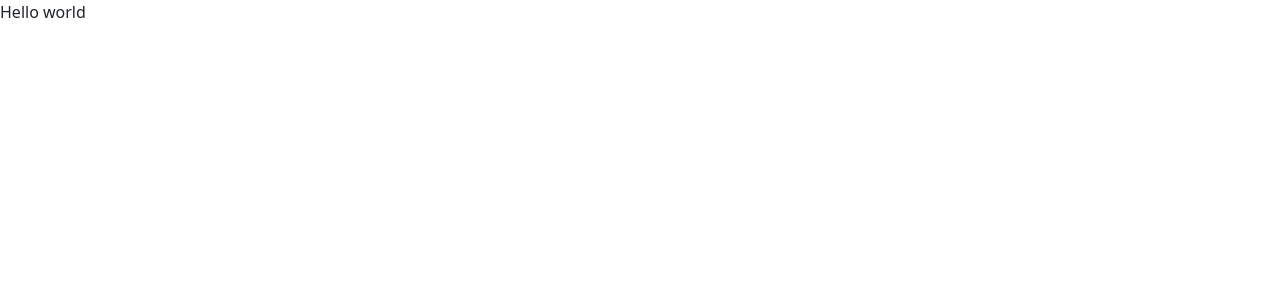
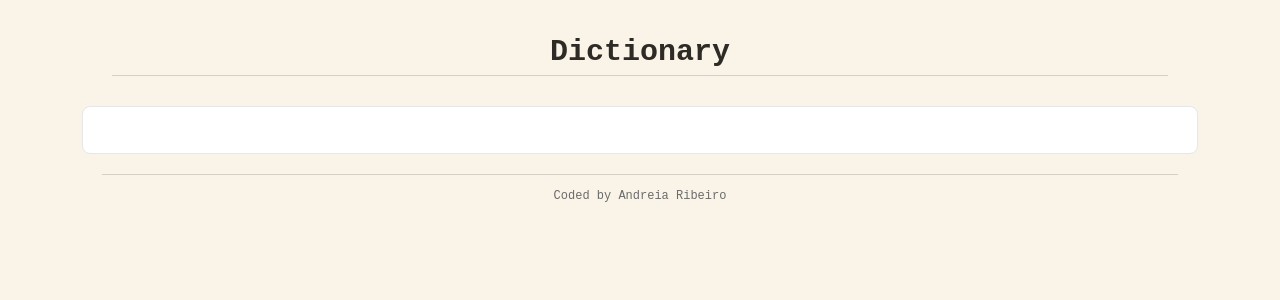
Before and after one commit to andreiapatriciaribeiro88-web/dictionary-project, a React (Create React App) app: page / in a window 1280 px wide. Shown: the top 300 px of the page. Built offline with nearby package versions, Linux system fonts and the light colour scheme.

Commit message:
Added a form element and some css

```diff
--- a/src/App.css
+++ b/src/App.css
@@ -1,3 +1,20 @@
 body {
-  background: white;
+  font-family: monospace;
+  background: #faf4e8;
+  color: #2e2a25;
 }
+.App-header {
+  margin: 30px;
+  text-align: center;
+  font-size: 30px;
+  font-weight: 700;
+  border-bottom: 1px solid #d6cfc4;
+}
+
+footer {
+  margin: 20px;
+  padding: 12px;
+  font-size: 12px;
+  color: #6b6b6b;
+  border-top: 1px solid #d6cfc4;
+}
--- a/src/App.js
+++ b/src/App.js
@@ -1,9 +1,16 @@
 import "./App.css";
+import Dictionary from "./Dictionary";
 
 function App() {
   return (
     <div className="App">
-      <header className="App-header"> Hello world</header>
+      <div className="container">
+        <header className="App-header">Dictionary</header>
+        <main>
+          <Dictionary />
+        </main>
+        <footer className="text-center">Coded by Andreia Ribeiro</footer>
+      </div>
     </div>
   );
 }
--- /dev/null
+++ b/src/Dictionary.css
@@ -0,0 +1,13 @@
+.Dictionary {
+  text-align: center;
+}
+
+.Dictionary input {
+  width: 100%;
+  height: 48px;
+  padding: 0 16px;
+  border: 1px solid #e5e7eb;
+  border-radius: 8px;
+  font-size: 20px;
+  color: #1f2937;
+}
--- /dev/null
+++ b/src/Dictionary.js
@@ -0,0 +1,22 @@
+import React, { useState } from "react";
+import "./Dictionary.css";
+
+export default function Dictionary() {
+  let [keyword, setKeyword] = useState("");
+
+  function search(event) {
+    event.preventDefault();
+    alert(`Searching fot ${keyword} definition`);
+  }
+
+  function handleKeywordChange(event) {
+    setKeyword(event.target.value);
+  }
+  return (
+    <div className="Dictionary">
+      <form onSubmit={search}>
+        <input type="search" onChange={handleKeywordChange}></input>
+      </form>
+    </div>
+  );
+}
```
Also changed, not shown: src/index.js (+6 -6 lines), src/logo.svg (deleted).
